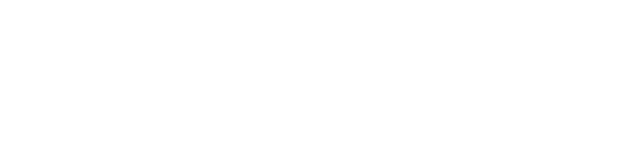
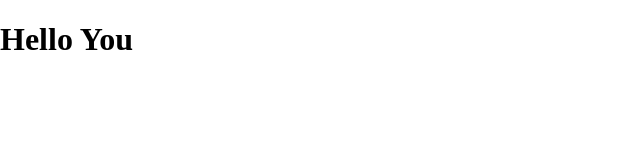
Before and after one commit to E-TlcTech/template-test, a plain HTML site: page index.html in a window 1280 px wide. Shown: the whole page, without its empty margins (0-640 px from the left). Drawn offline with Linux system fonts and the light colour scheme.

Commit message:
Hello YOU

```diff
--- a/index.html
+++ b/index.html
@@ -11,6 +11,7 @@
     <title>Template</title>
   </head>
   <body>
+    <h1>Hello You</h1>
     <!-- script -->
     <script src="script.js"></script>
   </body>
```
